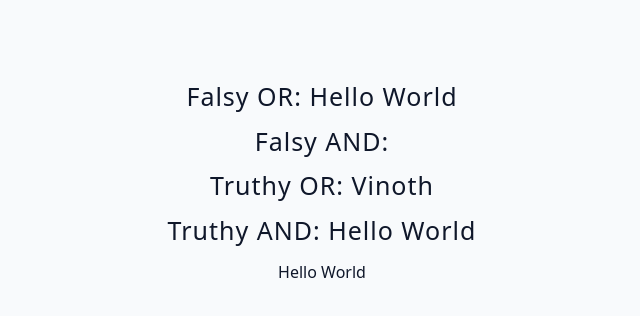
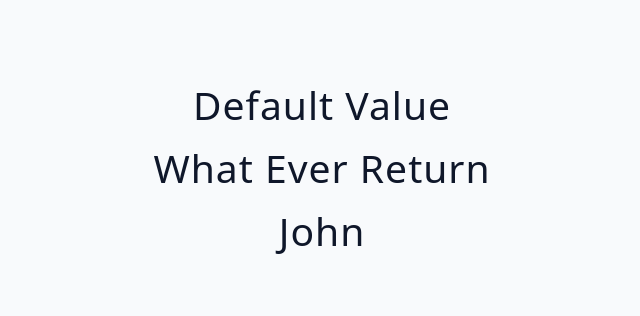
Before and after one commit to vinothsmart/react18, a React (Vite) app: page / in a window 1280 px wide. Shown: the top 316 px of the page, without its empty margins (318-958 px from the left). Built offline with nearby package versions, Linux system fonts and the light colour scheme.

Commit message:
rendering comp

```diff
--- a/src/App.jsx
+++ b/src/App.jsx
@@ -1,9 +1,9 @@
-import ShortCircuitOverview from './tutorial/03-conditional-rendering/starter/04-short-circuit-overview';
+import ShortCircuitExamples from './tutorial/03-conditional-rendering/starter/05-short-circuit-examples';
 
 function App() {
   return (
     <div className='container'>
-      <ShortCircuitOverview />
+      <ShortCircuitExamples />
     </div>
   );
 }
--- a/src/tutorial/03-conditional-rendering/starter/05-short-circuit-examples.jsx
+++ b/src/tutorial/03-conditional-rendering/starter/05-short-circuit-examples.jsx
@@ -8,7 +8,31 @@ const ShortCircuitExamples = () => {
   const [user, setUser] = useState({ name: 'john' });
   const [isEditing, setIsEditing] = useState(false);
 
-  return <h2>short circuit - examples</h2>;
+  return (
+    <div>
+      <h2>{text || 'Default Value'}</h2>
+      {text && (
+        <div>
+          <h2>what ever return</h2>
+          <h2>{name}</h2>
+        </div>
+      )}
+      {/* {!text && (
+        <div>
+          <h2>what ever return</h2>
+          <h2>{name}</h2>
+        </div>
+      )} */}
+      {user && <SomeComponent name={user.name} />}
+    </div>
+  );
 };
 
+const SomeComponent = ({ name }) => (
+  <div>
+    <h2>what ever return</h2>
+    <h2>{name}</h2>
+  </div>
+);
+
 export default ShortCircuitExamples;
```
